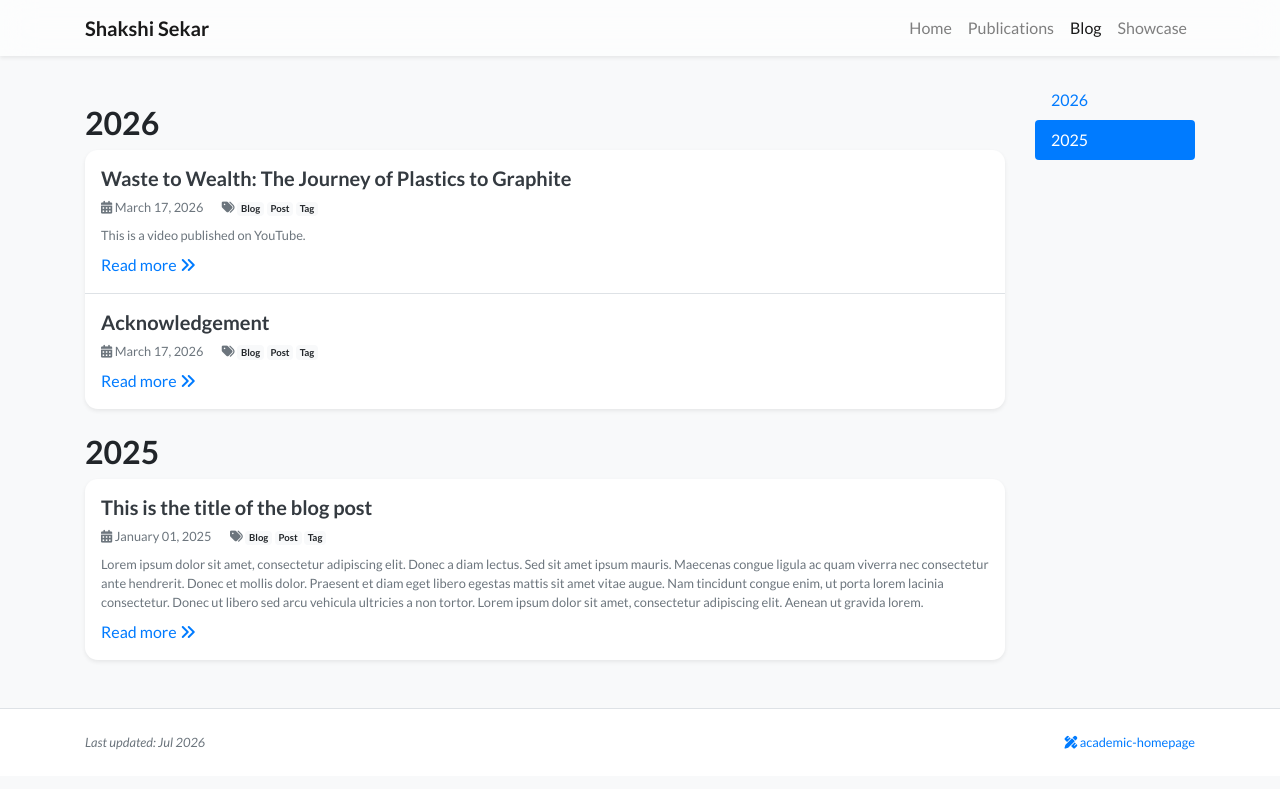
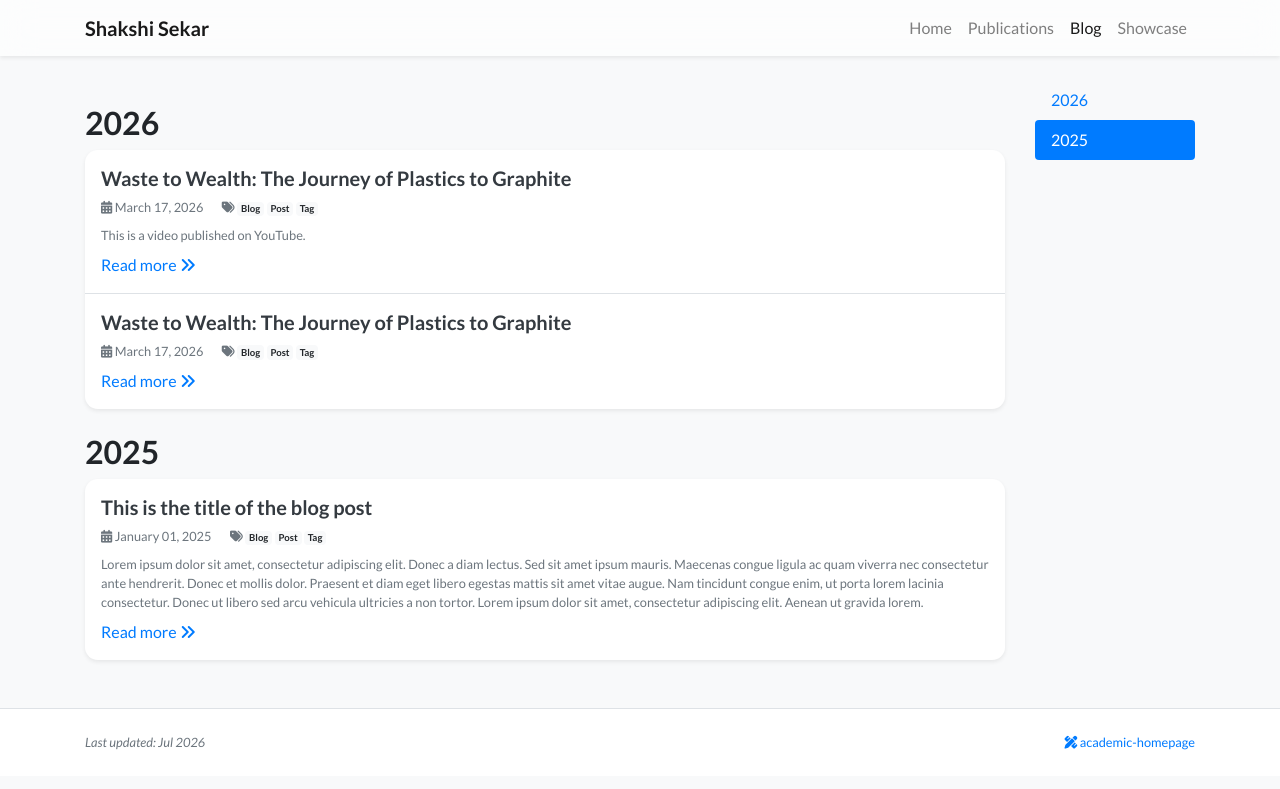
Before and after one commit to ShakshiSekar/ShakshiSekar.github.io, a Jekyll site: the page built from blog.html, in a window 1280 px wide. Shown: the top 789 px of the page. Built offline with Jekyll 4.4.1, drawn with Linux system fonts in a browser that asks for light colours; nearby versions of some CDN libraries; a style sheet for code colours, icons or effects is not loaded.

Commit message:
Update 2026-03-17-acknowledgement.md

```diff
--- a/_posts/2026-03-17-acknowledgement.md
+++ b/_posts/2026-03-17-acknowledgement.md
@@ -1,6 +1,6 @@
 ---
 layout: blog_post
-title: 'Acknowledgement'
+title: 'Waste to Wealth: The Journey of Plastics to Graphite'
 date: 2026-03-17
 tags:
   - Blog
```
